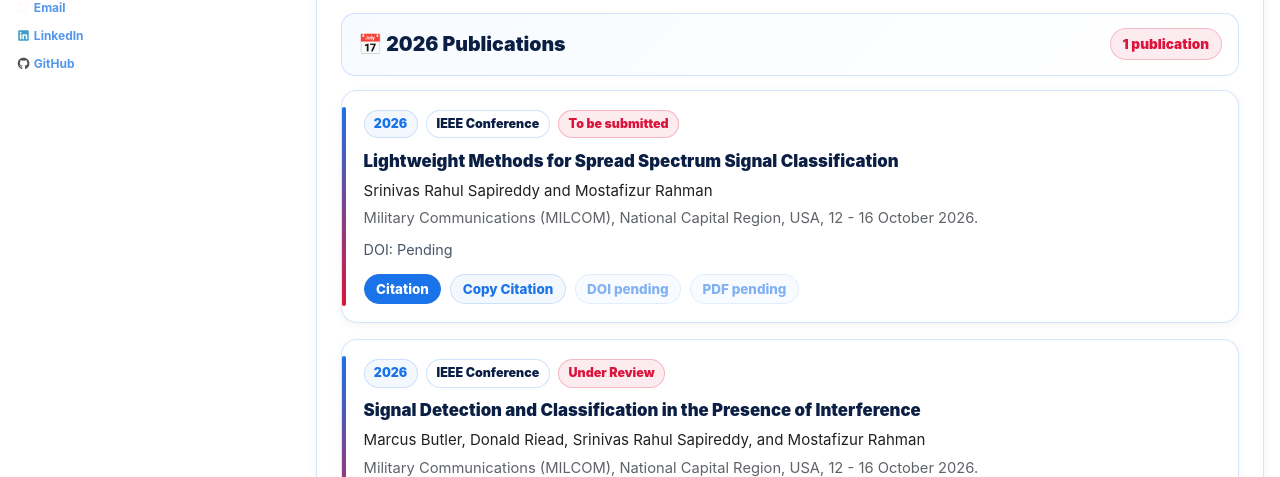
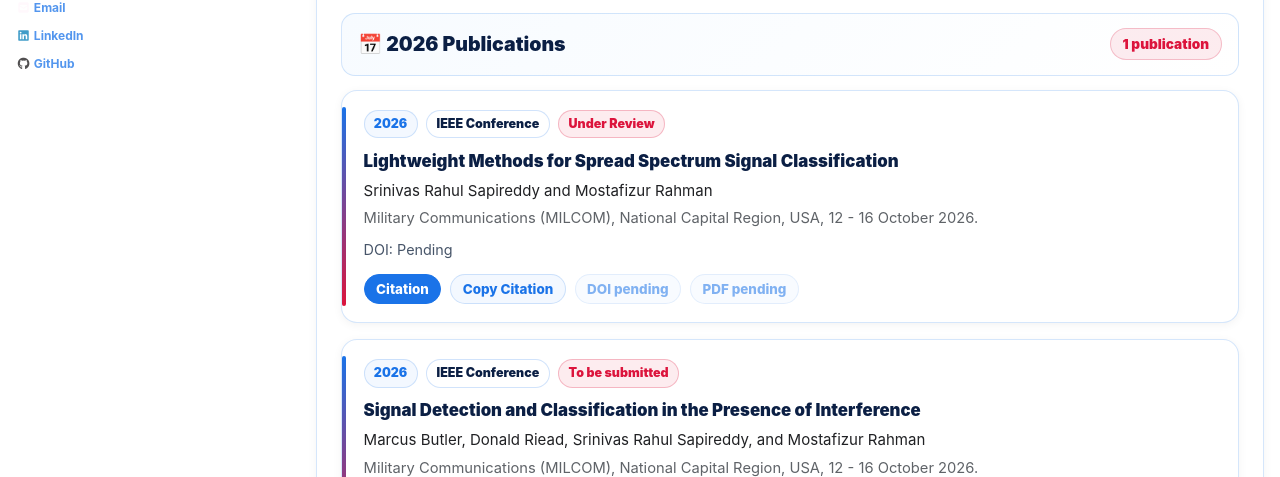
Before and after one commit to srsapireddy/srsapireddy.github.io, a Jekyll site: the page built from _pages/publications.md, in a window 1280 px wide and 900 px high, scrolled down 1272 px. Shown: the part 144-621 px from the top of the window. Built offline with Jekyll 4.4.1, drawn with Linux system fonts in a browser that asks for light colours; cached includes are drawn as plain includes; nearby versions of some CDN libraries; some of the changed lines change nothing that is shown.

Commit message:
Update publications.md

```diff
--- a/_pages/publications.md
+++ b/_pages/publications.md
@@ -834,7 +834,7 @@ author_profile: true
       <div class="pub-top">
         <span class="pub-year">2026</span>
         <span class="pub-type">IEEE Conference</span>
-        <span class="pub-award">To be submitted</span>
+        <span class="pub-award">Under Review</span>
       </div>
 
       <div class="pub-title">
@@ -867,7 +867,7 @@ author_profile: true
       <div class="pub-top">
         <span class="pub-year">2026</span>
         <span class="pub-type">IEEE Conference</span>
-        <span class="pub-award">Under Review</span>
+        <span class="pub-award">To be submitted</span>
       </div>
 
       <div class="pub-title">
```
